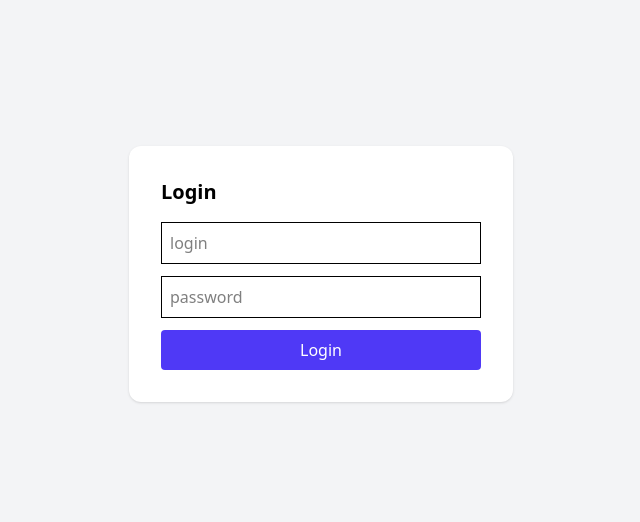
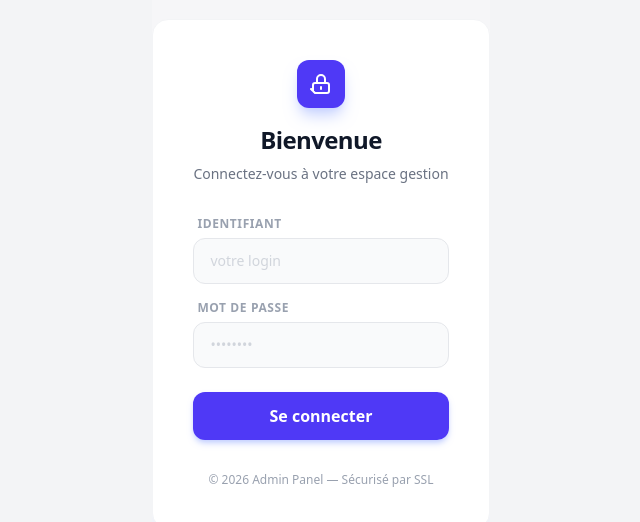
Before and after one commit to inssaf-01/testAngular, an Angular app: page /login in a window 1280 px wide. Shown: the part 126-648 px from the top of the page, without its empty margins (319-959 px from the left). Built offline with nearby package versions, Linux system fonts and the light colour scheme.

Commit message:
login + create_user page design

```diff
--- a/src/app/auth/login/login.html
+++ b/src/app/auth/login/login.html
@@ -1,43 +1,67 @@
-<div class="h-screen flex items-center justify-center bg-gray-100">
+<div class="h-screen flex items-center justify-center bg-gray-50/50 relative overflow-hidden">
 
-  <div class="bg-white p-8 rounded-xl shadow w-96">
+  <!-- Décoration d'arrière-plan (optionnel pour le côté moderne) -->
+  <div class="absolute top-0 left-1/2 -translate-x-1/2 w-full h-full bg-[radial-gradient(circle_at_center,_var(--tw-gradient-stops))] from-indigo-50/40 via-transparent to-transparent -z-10"></div>
 
-    <h2 class="text-xl font-bold mb-4">Login</h2>
+  <div class="bg-white p-10 rounded-2xl shadow-xl shadow-indigo-100/50 border border-gray-100 w-full max-w-[400px]">
 
+    <!-- Header du Login -->
+    <div class="text-center mb-8">
+      <div class="inline-flex items-center justify-center w-12 h-12 bg-indigo-600 rounded-xl mb-4 shadow-lg shadow-indigo-200">
+        <svg class="w-6 h-6 text-white" fill="none" stroke="currentColor" viewBox="0 0 24 24">
+          <path stroke-linecap="round" stroke-linejoin="round" stroke-width="2" d="M12 15v2m-6 4h12a2 2 0 002-2v-6a2 2 0 00-2-2H6a2 2 0 00-2 2v6a2 2 0 00-2-2zm10-10V7a4 4 0 00-8 0v4h8z"/>
+        </svg>
+      </div>
+      <h2 class="text-2xl font-extrabold text-gray-900 tracking-tight">Bienvenue</h2>
+      <p class="text-sm text-gray-500 mt-2">Connectez-vous à votre espace gestion</p>
+    </div>
+
+    <!-- Formulaire -->
+    <div class="space-y-4">
+      <div>
+        <label class="block text-xs font-bold text-gray-400 uppercase tracking-wider mb-1.5 ml-1">Identifiant</label>
         <input
-      class="w-full border p-2 mb-3"
-      placeholder="login"
+          class="w-full px-4 py-3 bg-gray-50 border border-gray-200 rounded-xl text-sm focus:bg-white focus:border-indigo-500 focus:ring-4 focus:ring-indigo-500/10 transition-all outline-none placeholder:text-gray-300"
+          placeholder="votre login"
           [(ngModel)]="loginValue"
         >
+      </div>
 
+      <div>
+        <label class="block text-xs font-bold text-gray-400 uppercase tracking-wider mb-1.5 ml-1">Mot de passe</label>
         <input
-      class="w-full border p-2 mb-3"
+          class="w-full px-4 py-3 bg-gray-50 border border-gray-200 rounded-xl text-sm focus:bg-white focus:border-indigo-500 focus:ring-4 focus:ring-indigo-500/10 transition-all outline-none placeholder:text-gray-300"
           type="password"
-      placeholder="password"
+          placeholder="••••••••"
           [(ngModel)]="password"
         >
+      </div>
 
       <button
         (click)="login()"
-      class="w-full bg-indigo-600 text-white p-2 rounded"
+        class="w-full bg-indigo-600 hover:bg-indigo-700 text-white font-semibold py-3 rounded-xl shadow-md shadow-indigo-200 hover:shadow-lg active:scale-[0.98] transition-all mt-2"
       >
-      Login
+        Se connecter
       </button>
-
     </div>
 
+    <p class="text-center text-xs text-gray-400 mt-8">
+      &copy; 2026 Admin Panel — Sécurisé par SSL
+    </p>
+  </div>
 </div>
 
-<!-- TOAST -->
-<div class="fixed bottom-5 right-5 flex flex-col gap-2">
-
+<!-- TOAST (Amélioré) -->
+<div class="fixed bottom-6 right-6 flex flex-col gap-3 z-[9999]">
   <div *ngFor="let toast of toasts"
-       class="px-4 py-3 rounded-lg text-white shadow"
-       [class.bg-green-600]="toast.type === 'success'"
+       class="flex items-center gap-3 px-5 py-4 rounded-xl text-white shadow-2xl animate-slide-in-right font-medium min-w-[280px]"
+       [class.bg-gray-900]="toast.type === 'success'"
        [class.bg-red-600]="toast.type === 'error'">
 
-    {{ toast.message }}
+    <!-- Icône d'état -->
+    <span *ngIf="toast.type === 'success'" class="text-green-400 font-bold">✓</span>
+    <span *ngIf="toast.type === 'error'" class="text-white font-bold">✕</span>
 
+    <span class="text-sm">{{ toast.message }}</span>
   </div>
-
 </div>
--- a/src/app/users/list/list.html
+++ b/src/app/users/list/list.html
@@ -100,29 +100,83 @@
 <!-- EMPTY -->
 <div *ngIf="users.length === 0" class="text-center mt-10 text-gray-400"> No users found </div>
 <!-- ================= CREATE MODAL ================= -->
-<div *ngIf="openCreateModalFlag" class="fixed inset-0 bg-black/50 flex items-center justify-center z-50">
-  <div class="bg-white w-full max-w-md p-6 rounded-xl shadow-xl">
-    <div class="flex justify-between items-center mb-4">
-      <h3 class="text-xl font-bold">Create User</h3> <button (click)="closeModal()"
-        class="text-gray-500 hover:text-red-500">✖</button>
+<!-- OVERLAY AVEC BLUR -->
+<div *ngIf="openCreateModalFlag"
+     class="fixed inset-0 bg-gray-900/60 backdrop-blur-sm flex items-center justify-center z-[100] p-4 transition-all">
+
+  <!-- MODAL CONTAINER -->
+  <div class="bg-white w-full max-w-md rounded-2xl shadow-2xl border border-gray-100 overflow-hidden transform transition-all scale-100">
+
+    <!-- HEADER -->
+    <div class="px-8 py-6 border-b border-gray-50 flex justify-between items-center bg-gray-50/30">
+      <div>
+        <h3 class="text-xl font-extrabold text-gray-900 tracking-tight">Nouvel Utilisateur</h3>
+        <p class="text-xs text-gray-500 mt-1">Remplissez les informations d'accès.</p>
+      </div>
+      <button (click)="closeModal()"
+              class="p-2 rounded-lg text-gray-400 hover:bg-red-50 hover:text-red-500 transition-colors">
+        <svg class="w-5 h-5" fill="none" stroke="currentColor" viewBox="0 0 24 24">
+          <path stroke-linecap="round" stroke-linejoin="round" stroke-width="2" d="M6 18L18 6M6 6l12 12"/>
+        </svg>
+      </button>
     </div>
-    <form [formGroup]="form" (ngSubmit)="createUser()" class="space-y-3">
-      <input class="w-full border p-2 rounded" formControlName="username" placeholder="Username" />
-      <p *ngIf="form.get('username')?.invalid && form.get('username')?.touched" class="text-red-500 text-sm"> Username
-        min 3 caractères </p>
-      <input class="w-full border p-2 rounded" formControlName="login" placeholder="login" />
-      <p *ngIf="form.get('login')?.invalid && form.get('login')?.touched" class="text-red-500 text-sm"> login invalide
-      </p>
-      <input class="w-full border p-2 rounded" type="password" formControlName="password" placeholder="Password" />
-      <p *ngIf="form.get('password')?.invalid && form.get('password')?.touched" class="text-red-500 text-sm"> Min 6
-        caractères </p>
-      <select class="w-full border p-2 rounded" formControlName="role">
-        <option value="USER">USER</option>
-        <option value="ADMIN">ADMIN</option>
-      </select>
-      <div class="flex justify-end gap-3 pt-4"> <button type="button" (click)="closeModal()"
-          class="px-4 py-2 text-gray-600"> Cancel </button>
-        <button type="submit" class="px-4 py-2 bg-indigo-600 text-white rounded hover:bg-indigo-700"> Save </button>
+
+    <!-- FORMULAIRE -->
+    <form [formGroup]="form" (ngSubmit)="createUser()" class="p-8 space-y-5">
+
+      <!-- USERNAME -->
+      <div>
+        <label class="block text-[10px] font-bold text-gray-400 uppercase tracking-widest mb-1.5 ml-1">Nom d'utilisateur</label>
+        <input class="w-full px-4 py-2.5 bg-gray-50 border border-gray-200 rounded-xl text-sm focus:bg-white focus:border-indigo-500 focus:ring-4 focus:ring-indigo-500/10 transition-all outline-none"
+               formControlName="username" placeholder="ex: Jean Dupont" />
+        <p *ngIf="form.get('username')?.invalid && form.get('username')?.touched"
+           class="text-red-500 text-[11px] mt-1.5 ml-1 flex items-center gap-1">
+           <span class="w-1 h-1 bg-red-500 rounded-full"></span> Min. 3 caractères
+        </p>
+      </div>
+
+      <!-- LOGIN -->
+      <div>
+        <label class="block text-[10px] font-bold text-gray-400 uppercase tracking-widest mb-1.5 ml-1">Identifiant (Login)</label>
+        <input class="w-full px-4 py-2.5 bg-gray-50 border border-gray-200 rounded-xl text-sm focus:bg-white focus:border-indigo-500 focus:ring-4 focus:ring-indigo-500/10 transition-all outline-none"
+               formControlName="login" placeholder="j.dupont" />
+        <p *ngIf="form.get('login')?.invalid && form.get('login')?.touched"
+           class="text-red-500 text-[11px] mt-1.5 ml-1 flex items-center gap-1">
+           <span class="w-1 h-1 bg-red-500 rounded-full"></span> Identifiant invalide
+        </p>
+      </div>
+
+      <!-- PASSWORD -->
+      <div>
+        <label class="block text-[10px] font-bold text-gray-400 uppercase tracking-widest mb-1.5 ml-1">Mot de passe</label>
+        <input class="w-full px-4 py-2.5 bg-gray-50 border border-gray-200 rounded-xl text-sm focus:bg-white focus:border-indigo-500 focus:ring-4 focus:ring-indigo-500/10 transition-all outline-none"
+               type="password" formControlName="password" placeholder="••••••••" />
+        <p *ngIf="form.get('password')?.invalid && form.get('password')?.touched"
+           class="text-red-500 text-[11px] mt-1.5 ml-1 flex items-center gap-1">
+           <span class="w-1 h-1 bg-red-500 rounded-full"></span> Min. 6 caractères
+        </p>
+      </div>
+
+      <!-- ROLE SELECTION -->
+      <div>
+        <label class="block text-[10px] font-bold text-gray-400 uppercase tracking-widest mb-1.5 ml-1">Rôle Système</label>
+        <select class="w-full px-4 py-2.5 bg-gray-50 border border-gray-200 rounded-xl text-sm focus:bg-white focus:border-indigo-500 focus:ring-4 focus:ring-indigo-500/10 transition-all outline-none appearance-none"
+                formControlName="role">
+          <option value="USER">Utilisateur Standard</option>
+          <option value="ADMIN">Administrateur</option>
+        </select>
+      </div>
+
+      <!-- ACTIONS -->
+      <div class="flex justify-end gap-3 pt-6">
+        <button type="button" (click)="closeModal()"
+                class="px-5 py-2.5 text-sm font-semibold text-gray-500 hover:bg-gray-100 rounded-xl transition-all">
+          Annuler
+        </button>
+        <button type="submit"
+                class="px-6 py-2.5 bg-indigo-600 text-white text-sm font-bold rounded-xl shadow-lg shadow-indigo-200 hover:bg-indigo-700 active:scale-95 transition-all">
+          Créer le compte
+        </button>
       </div>
     </form>
   </div>
--- a/src/app/users/list/list.ts
+++ b/src/app/users/list/list.ts
@@ -60,6 +60,7 @@
     this.userService.getUsers().subscribe({
       next: (data: any) => {
         this.users = data || [];
+        this.filteredUsers = [...this.users]; // sécurité
         this.applyFilters();
 
         // 🔥 FORCE UI REFRESH
@@ -102,8 +103,6 @@
           this.users = this.users.map(u =>
             u.id === user.id ? { ...u, role: newRole } : u
           );
-
-          this.applyFilters();
 
           this.triggerToast('Role updated', 'success');
         },
@@ -194,7 +193,6 @@
 
           // AJOUT DIRECT DANS LA LISTE
           this.loadUsers();
-          this.applyFilters();
           this.closeModal();
 
           this.triggerToast(res.message, 'success');
@@ -289,7 +287,6 @@
 
               // REMOVE USER
               this.loadUsers();
-              this.applyFilters();
               this.closeModal();
 
               this.triggerToast(res.message, 'success');
@@ -327,7 +324,6 @@
             }
             // UPDATE FRONT LIST
             this.loadUsers();
-            this.applyFilters();
             this.closeModal();
             this.triggerToast(res.message, 'success');
           },
```
Lines whose indentation alone changed are shown as unchanged.
